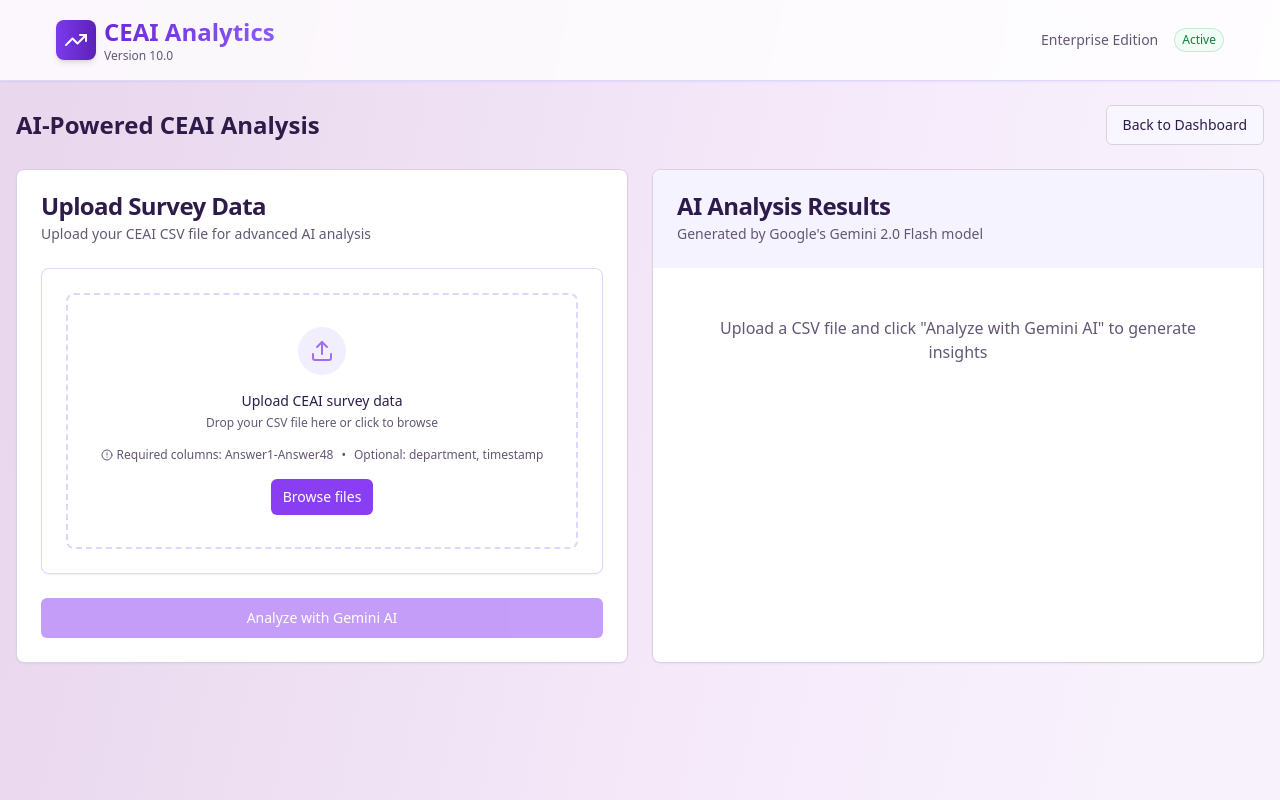
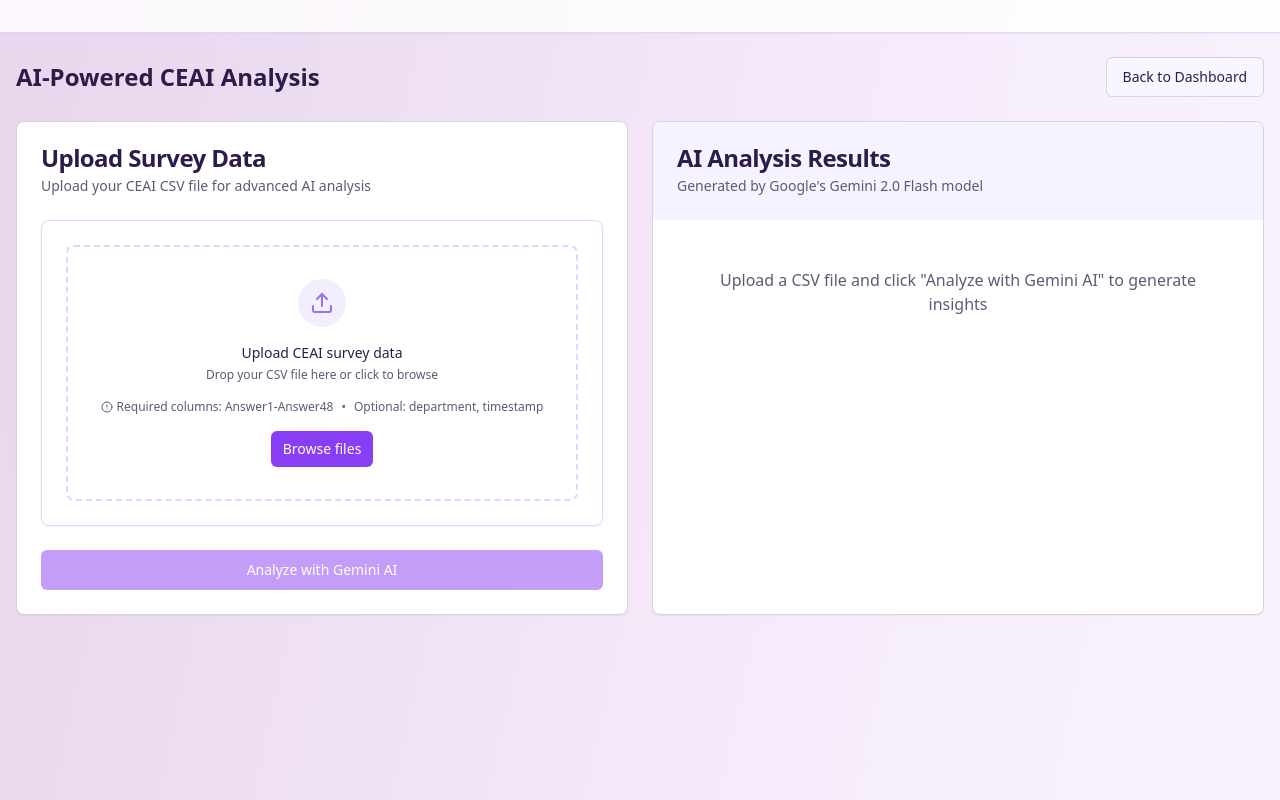
Before and after one commit to Naha1981/analysis-ai, a React (Vite) app: page /ai-analysis in a window 1280 px wide. Built offline with nearby package versions, Linux system fonts and the light colour scheme.

Commit message:
Visual edit in Lovable
Edited UI in Lovable

```diff
--- a/src/components/Header.tsx
+++ b/src/components/Header.tsx
@@ -1,30 +1,8 @@
-
 import React from 'react';
 import { TrendingUp } from 'lucide-react';
+const Header = () => {
+  return <header className="bg-white bg-opacity-80 backdrop-blur-sm py-4 px-6 shadow-sm border-b border-purple-200 mb-6">
 
-const Header = () => {
-  return (
-    <header className="bg-white bg-opacity-80 backdrop-blur-sm py-4 px-6 shadow-sm border-b border-purple-200 mb-6">
-      <div className="container mx-auto flex justify-between items-center">
-        <div className="flex items-center space-x-2">
-          <div className="bg-gradient-to-r from-purple-600 to-purple-800 p-2 rounded-lg shadow-md">
-            <TrendingUp className="h-6 w-6 text-white" />
-          </div>
-          <div>
-            <h1 className="text-xl sm:text-2xl font-bold bg-gradient-to-r from-purple-700 to-purple-500 bg-clip-text text-transparent">CEAI Analytics</h1>
-            <p className="text-xs text-muted-foreground">Version 10.0</p>
-          </div>
-        </div>
-
-        <div className="hidden md:flex items-center space-x-4">
-          <span className="text-sm font-medium text-muted-foreground">Enterprise Edition</span>
-          <span className="inline-flex items-center rounded-full bg-green-50 px-2 py-1 text-xs font-medium text-green-700 ring-1 ring-inset ring-green-600/20">
-            Active
-          </span>
-        </div>
-      </div>
-    </header>
-  );
+    </header>;
 };
-
 export default Header;
```
